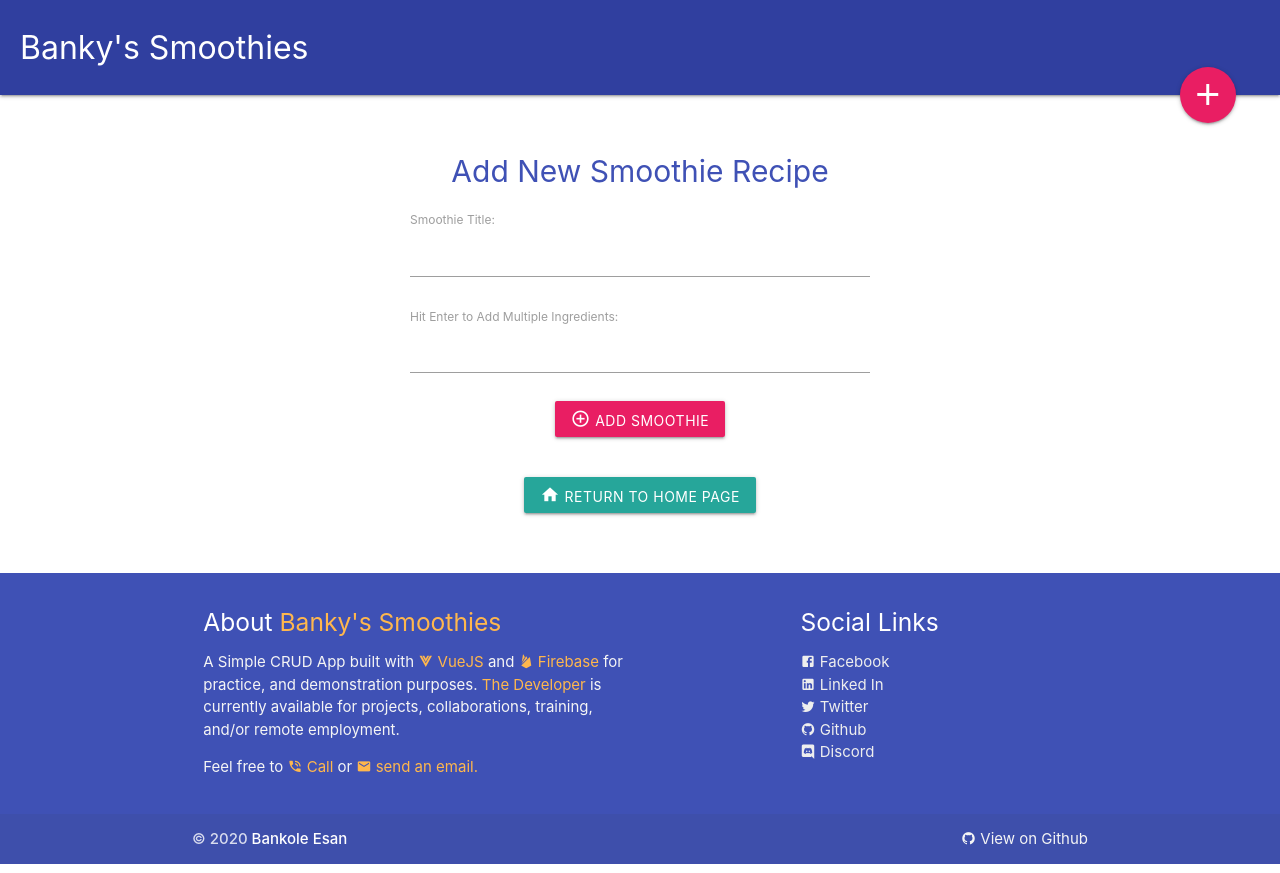
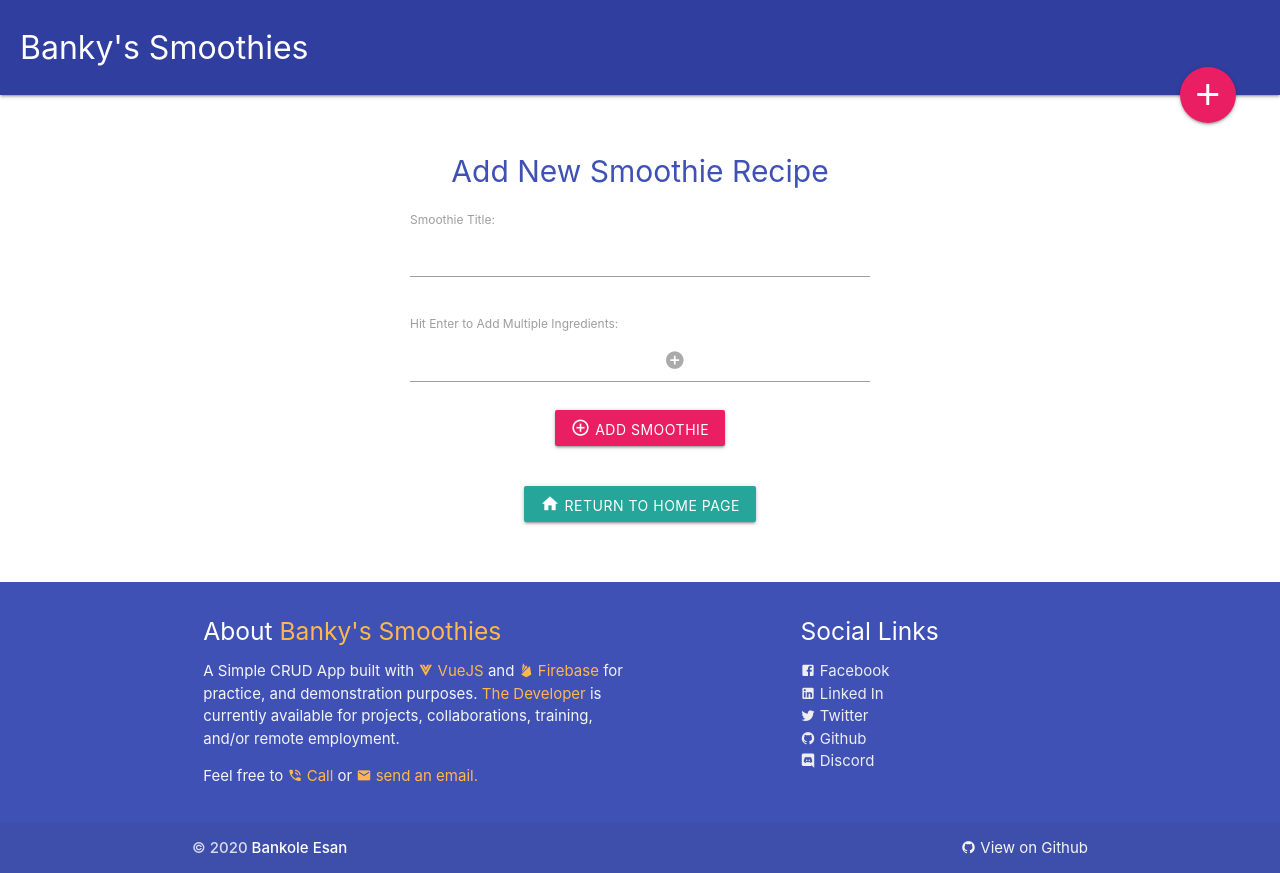
Before and after one commit to Bankole2000/vue-smoothies, a Vue app: page /add in a window 1280 px wide. Built offline with nearby package versions, Linux system fonts and the light colour scheme.

Commit message:
added plus icon for ingredients

```diff
--- a/src/components/AddSmoothie.vue
+++ b/src/components/AddSmoothie.vue
@@ -16,8 +16,11 @@
       </div>
 
       <div class="field add-ingredient">
+
         <label for="add-ingredient">Hit Enter to Add Multiple Ingredients:</label>
+        <i class="mdi mdi-plus-circle add" @click='addIng'></i>
         <input type="text" name="add-ingredient" @keydown.enter.prevent='addIng' v-model="another">
+
       </div>
       <div class="progress" v-if="loading">
         <div class="indeterminate"></div>
@@ -124,6 +127,14 @@ export default {
     font-size: 1.4em;
     cursor: pointer;
   }
+  .add-smoothie .add {
+    position: relative;
+    left: 10%;
+    top: 40px;
+    color: #aaa;
+    font-size: 1.4em;
+    cursor: pointer;
+  }
   .add-smoothie div.bottom {
     display: flex;
     justify-content: center;
```
